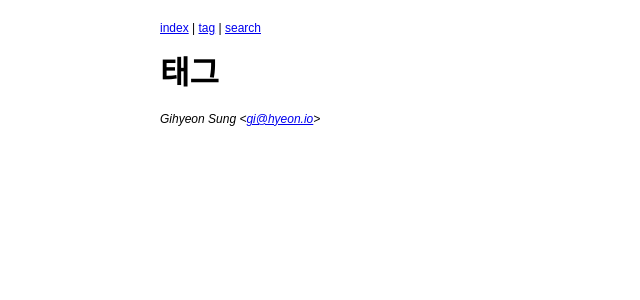
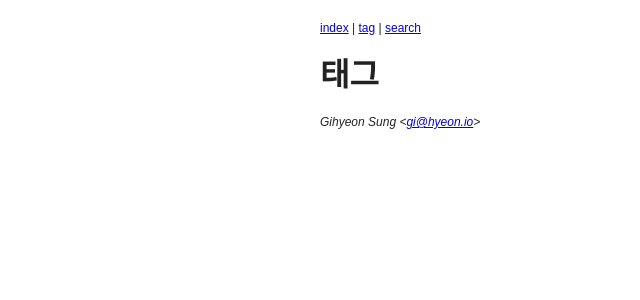
Before and after one commit to gihyeonsung/wiki-engine, a Jekyll site: the page built from tag.html, in a window 1280 px wide. Shown: the top 300 px of the page, without its empty margins (0-640 px from the left). Built offline with Jekyll 4.4.1, drawn with Linux system fonts in a browser that asks for light colours.

Commit message:
중앙으로 컨텐츠를 정렬했다

```diff
--- a/static/css/style.css
+++ b/static/css/style.css
@@ -1,13 +1,10 @@
 body {
+  color: #222222;
   font-family: sans-serif;
-  line-height: 1.5em;
-  margin: 1rem;
-}
-@media screen and (min-width: 800px) {
-  body {
-    margin: 1rem 0 0 10rem;
-    max-width: 35rem;
-  }
+  line-height: 1.6em;
+  margin: 0 auto;
+  max-width: 40rem;
+  padding: 1rem;
 }
 
 .metadata {
```
